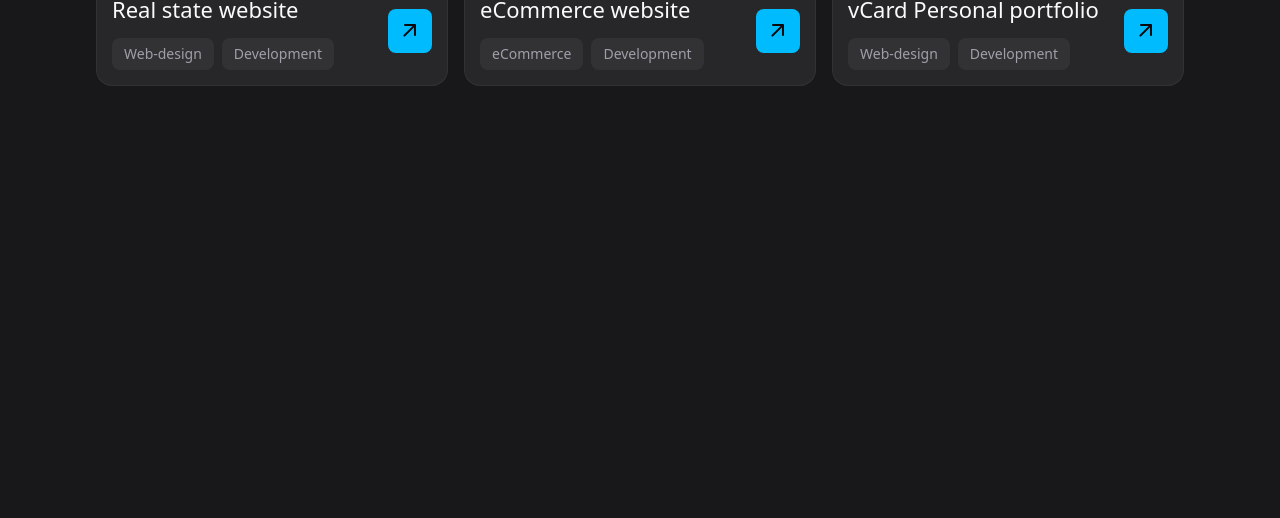
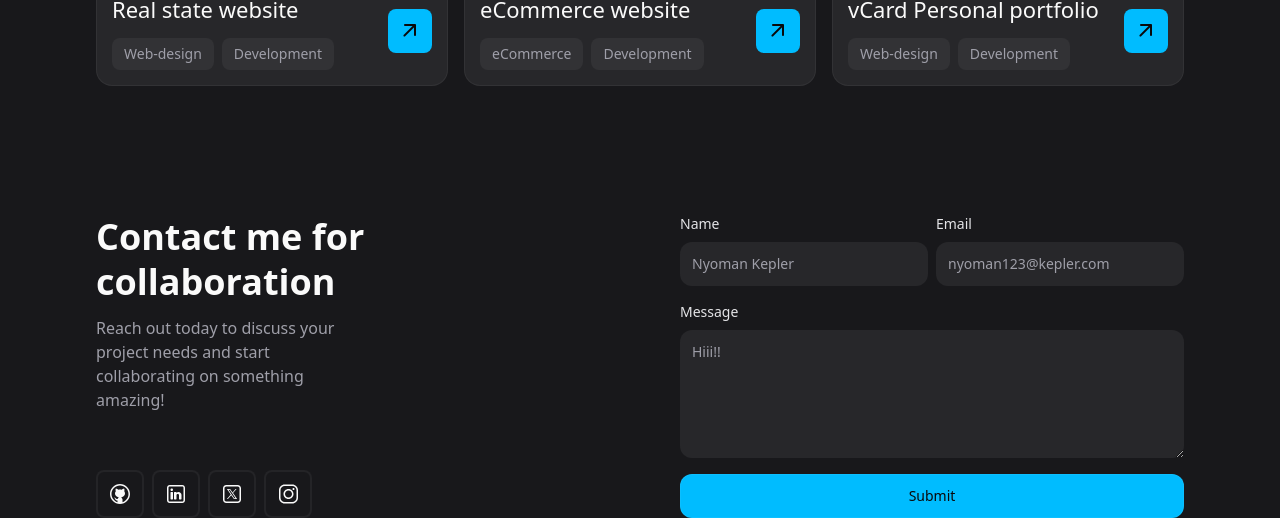
Before and after one commit to widnyana18/koona-portfolio, a React (Vite) app: page / in a window 1280 px wide. Shown: the part 3174-3692 px from the top of the page. Before the commit the page ends 3260 px from the top, so only its background shows below. Built offline with nearby package versions, Linux system fonts and the light colour scheme.

Commit message:
feat: add contact component

```diff
--- a/src/App.jsx
+++ b/src/App.jsx
@@ -10,7 +10,7 @@ import About from "./components/About";
 import Skill from "./components/Skill";
 import Project from "./components/Project";
 import Education from "./components/Education";
-
+import Contact from "./components/Contact";
 
 const App = () => {
   return (
@@ -22,6 +22,7 @@ const App = () => {
         <Education />
         <Skill />
         <Project />
+        <Contact />
       </main>
     </>
   );
--- /dev/null
+++ b/src/components/Contact.jsx
@@ -0,0 +1,170 @@
+/**
+ * @copyright 2025 komangwidnyana
+ * @license Apache-2.0
+ */
+
+// COMPONENTS
+
+function Contact() {
+  return (
+    <section id="contact" className="section">
+      <div className="container lg:grid lg:grid-cols-2 lg:items-stretch">
+        <div className="mb-12 lg:mb-0 lg:flex lg:flex-col">
+          <h2 className="headline-2 lg:max-w-[14ch]">
+            Contact me for collaboration
+          </h2>
+
+          <p className="text-zinc-400 mt-3 mb-8 max-w-[50ch] lg:max-w-[30ch]">
+            Reach out today to discuss your project needs and start
+            collaborating on something amazing!
+          </p>
+
+          <div className="flex items-center gap-2 mt-auto">
+            {socialLinks.map(({ href, icon }, key) => (
+              <a
+                href={href}
+                target="_blank"
+                className="w-12 h-12 grid place-items-center ring-inset ring-2 ring-zinc-50/5 rounded-lg transition-[background-color,color] hover:bg-zinc-50 hover:text-zinc-950 active:bg-zinc-50/80"
+                key={key}
+              >
+                {icon}
+              </a>
+            ))}
+          </div>
+        </div>
+
+        <form action="https://getform.io/f/awnqozrb" method="POST" className="xl:pl-10 2xl:pl-20">
+          <div className="md:grid md:items-center md:grid-cols-2 md:gap-2">
+            <div className="mb-4">
+              <label htmlFor="name" className="label">
+                Name
+              </label>
+
+              <input
+                type="text"
+                name="name"
+                id="name"
+                autoComplete="name"
+                placeholder="Nyoman Kepler"
+                className="text-field"
+                required
+              />
+            </div>
+
+            <div className="mb-4">
+              <label htmlFor="email" className="label">
+                Email
+              </label>
+
+              <input
+                type="email"
+                name="email"
+                id="email"
+                autoComplete="email"
+                placeholder="nyoman123@kepler.com"
+                className="text-field"
+                required
+              />
+            </div>
+          </div>
+
+          <div className="mb-4">
+            <label htmlFor="message" className="label">
+              Message
+            </label>
+
+            <textarea
+              name="message"
+              id="message"
+              placeholder="Hiii!!"
+              className="text-field resize-y min-h-32 max-h-80"
+              required
+            ></textarea>
+          </div>
+
+          <button type="submit" className="btn btn-primary !max-w-full w-full justify-center">
+            Submit
+          </button>
+        </form>
+      </div>
+    </section>
+  );
+}
+
+// DATA CONTENT
+const socialLinks = [
+  {
+    href: "https://www.github.com/codewithsadee-org",
+    icon: (
+      <svg
+        width="24"
+        height="24"
+        viewBox="0 0 24 24"
+        fill="none"
+        xmlns="http://www.w3.org/2000/svg"
+      >
+        <path
+          d="M12 2C6.48603 2 2 6.48604 2 12C2 17.514 6.48603 22 12 22C17.514 22 22 17.514 22 12C22 6.48604 17.514 2 12 2ZM12 3.5C16.7033 3.5 20.5 7.2967 20.5 12C20.5 15.8327 17.9785 19.0613 14.5 20.126V17.5684C14.5 16.6133 13.9497 15.7943 13.1543 15.3867C13.9276 15.2388 14.6457 14.9454 15.249 14.5309C15.8522 14.1165 16.3232 13.5929 16.6228 13.0037C16.9224 12.4145 17.0421 11.7765 16.9718 11.1429C16.9015 10.5093 16.6434 9.89818 16.2188 9.36035C16.4405 8.67771 16.6883 7.48034 16.0996 6.53809C14.9647 6.53809 14.2323 7.31604 13.8828 7.7998C13.2853 7.60352 12.6459 7.5017 12 7.5C11.3537 7.50057 10.7136 7.60139 10.1152 7.79688C9.76487 7.31289 9.03311 6.53809 7.90039 6.53809C7.22486 7.61941 7.64246 8.78228 7.86621 9.25684C7.41288 9.79235 7.12862 10.4078 7.03781 11.0505C6.94699 11.6931 7.05233 12.3438 7.34478 12.9468C7.63723 13.5498 8.10809 14.087 8.71698 14.5124C9.32587 14.9379 10.0546 15.2389 10.8408 15.3896C10.1877 15.7262 9.69864 16.337 9.54883 17.0781H8.8916C8.2431 17.0781 7.99112 16.8146 7.64062 16.3701C7.29463 15.9256 6.92259 15.6269 6.47559 15.5029C6.23459 15.4774 6.07223 15.6607 6.28223 15.8232C6.99173 16.3062 7.0407 17.0968 7.3252 17.6143C7.5842 18.0803 8.11484 18.5 8.71484 18.5H9.5V20.126C6.02153 19.0613 3.5 15.8327 3.5 12C3.5 7.2967 7.29669 3.5 12 3.5Z"
+          fill="currentColor"
+        />
+      </svg>
+    ),
+    alt: "GitHub",
+  },
+  {
+    href: "https://www.linkedin.com/in/codewithsadee",
+    icon: (
+      <svg
+        width="24"
+        height="24"
+        viewBox="0 0 24 24"
+        fill="none"
+        xmlns="http://www.w3.org/2000/svg"
+      >
+        <path
+          d="M5.75 3C4.24011 3 3 4.24011 3 5.75V18.25C3 19.7599 4.24011 21 5.75 21H18.25C19.7599 21 21 19.7599 21 18.25V5.75C21 4.24011 19.7599 3 18.25 3H5.75ZM5.75 4.5H18.25C18.9491 4.5 19.5 5.05089 19.5 5.75V18.25C19.5 18.9491 18.9491 19.5 18.25 19.5H5.75C5.05089 19.5 4.5 18.9491 4.5 18.25V5.75C4.5 5.05089 5.05089 4.5 5.75 4.5ZM7.75 6.5C7.41848 6.5 7.10054 6.6317 6.86612 6.86612C6.6317 7.10054 6.5 7.41848 6.5 7.75C6.5 8.08152 6.6317 8.39946 6.86612 8.63388C7.10054 8.8683 7.41848 9 7.75 9C8.08152 9 8.39946 8.8683 8.63388 8.63388C8.8683 8.39946 9 8.08152 9 7.75C9 7.41848 8.8683 7.10054 8.63388 6.86612C8.39946 6.6317 8.08152 6.5 7.75 6.5ZM7 10C6.7235 10 6.5 10.2235 6.5 10.5V17C6.5 17.2765 6.7235 17.5 7 17.5H8.5C8.7765 17.5 9 17.2765 9 17V10.5C9 10.2235 8.7765 10 8.5 10H7ZM10.5 10C10.2235 10 10 10.2235 10 10.5V17C10 17.2765 10.2235 17.5 10.5 17.5H12C12.2765 17.5 12.5 17.2765 12.5 17V13.25C12.5 12.5605 13.0605 12 13.75 12C14.4395 12 15 12.5605 15 13.25V17C15 17.2765 15.2235 17.5 15.5 17.5H17C17.2765 17.5 17.5 17.2765 17.5 17V13C17.5 11.3455 16.1545 10 14.5 10C13.731 10 13.0315 10.293 12.5 10.7705V10.5C12.5 10.2235 12.2765 10 12 10H10.5Z"
+          fill="currentColor"
+        />
+      </svg>
+    ),
+    alt: "LinkedIn",
+  },
+  {
+    href: "https://x.com/codewithsadee_",
+    icon: (
+      <svg
+        width="24"
+        height="24"
+        viewBox="0 0 24 24"
+        fill="none"
+        xmlns="http://www.w3.org/2000/svg"
+      >
+        <path
+          d="M6.25 3C4.46403 3 3 4.46403 3 6.25V17.75C3 19.536 4.46403 21 6.25 21H17.75C19.536 21 21 19.536 21 17.75V6.25C21 4.46403 19.536 3 17.75 3H6.25ZM6.25 4.5H17.75C18.725 4.5 19.5 5.27497 19.5 6.25V17.75C19.5 18.725 18.725 19.5 17.75 19.5H6.25C5.27497 19.5 4.5 18.725 4.5 17.75V6.25C4.5 5.27497 5.27497 4.5 6.25 4.5ZM6.91406 7L10.7822 12.5283L6.91113 17H7.93262L11.2344 13.1758L13.9102 17H17.1289L13.0127 11.1172L16.5684 7H15.5684L12.5615 10.4717L10.1328 7H6.91406ZM8.46777 7.84766H9.74902L15.5752 16.1523H14.2939L8.46777 7.84766Z"
+          fill="currentColor"
+        />
+      </svg>
+    ),
+    alt: "Twitter X",
+  },
+  {
+    href: "https://www.instagram.com/codewithsadee",
+    icon: (
+      <svg
+        width="25"
+        height="24"
+        viewBox="0 0 25 24"
+        fill="none"
+        xmlns="http://www.w3.org/2000/svg"
+      >
+        <path
+          d="M8.75 2.5C5.58319 2.5 3 5.08319 3 8.25V15.75C3 18.9164 5.5831 21.5 8.75 21.5H16.25C19.4165 21.5 22 18.9165 22 15.75V8.25C22 5.0831 19.4164 2.5 16.25 2.5H8.75ZM8.75 4H16.25C18.6056 4 20.5 5.8939 20.5 8.25V15.75C20.5 18.1055 18.6055 20 16.25 20H8.75C6.3939 20 4.5 18.1056 4.5 15.75V8.25C4.5 5.89381 6.39381 4 8.75 4ZM17.5 6C16.9475 6 16.5 6.4475 16.5 7C16.5 7.5525 16.9475 8 17.5 8C18.0525 8 18.5 7.5525 18.5 7C18.5 6.4475 18.0525 6 17.5 6ZM12.5 7C9.74759 7 7.5 9.24759 7.5 12C7.5 14.7524 9.74759 17 12.5 17C15.2524 17 17.5 14.7524 17.5 12C17.5 9.24759 15.2524 7 12.5 7ZM12.5 8.5C14.4416 8.5 16 10.0584 16 12C16 13.9416 14.4416 15.5 12.5 15.5C10.5584 15.5 9 13.9416 9 12C9 10.0584 10.5584 8.5 12.5 8.5Z"
+          fill="currentColor"
+        />
+      </svg>
+    ),
+    alt: "Instagram",
+  },
+];
+
+export default Contact;
--- a/src/index.css
+++ b/src/index.css
@@ -119,6 +119,19 @@ body {
   @apply bg-zinc-50 text-zinc-900 active:bg-zinc-50/80;
 }
 
+/* TEXT FIELD */
+.label {
+  @apply block text-zinc-200 text-sm font-normal mb-2;
+}
+
+.text-field {
+  @apply block outline-none w-full px-3 py-3 text-sm bg-zinc-800 rounded-xl ring-1 ring-inset  ring-transparent transition-shadow hover:ring-zinc-50/5 focus:ring-sky-400 focus:ring-2;
+}
+
+.text-field::placeholder {
+  @apply text-zinc-400;
+}
+
 /* ======================== *\
 * PLUGINS
 /* ========================= */
--- a/src/main.jsx
+++ b/src/main.jsx
@@ -7,11 +7,12 @@
 import { StrictMode } from 'react'
 import { createRoot } from 'react-dom/client'
 
+// Style |  CSS Link
+import './index.css'
+
 // Components
 import App from './App.jsx'
 
-// Style |  CSS Link
-import './index.css'
 
 createRoot(document.getElementById('root')).render(
   <StrictMode>
```
